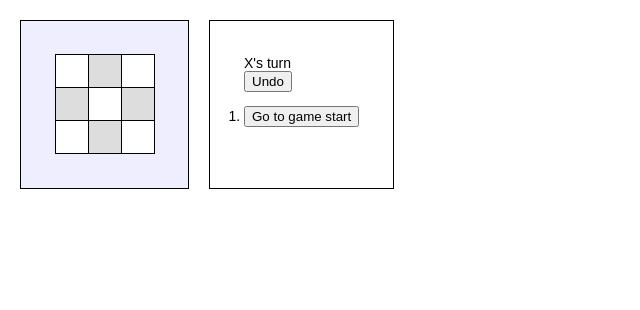
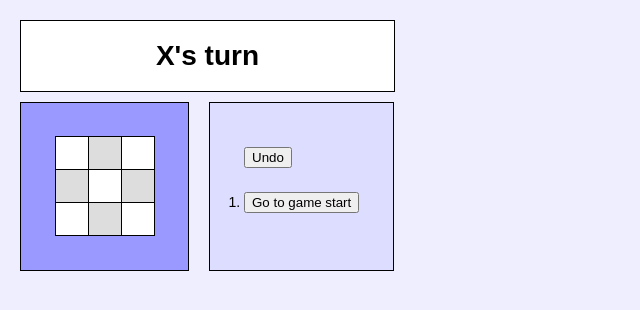
Before and after one commit to allandelarosa/ultimate-tic-tac-toe, a React (Create React App) app: page / in a window 1280 px wide. Shown: the top 310 px of the page, without its empty margins (0-640 px from the left). Built offline with nearby package versions, Linux system fonts and the light colour scheme.

Commit message:
Played around with css; cannot get board and game info to be centered because of flex, will try to get that working after ultimate tic tac toe

```diff
--- a/src/index.css
+++ b/src/index.css
@@ -1,6 +1,7 @@
 body {
   font: 14px "Century Gothic", Futura, sans-serif;
   margin: 20px;
+  background: #eef;
 }
 
 ol, ul {
@@ -14,7 +15,10 @@ ol, ul {
 }
 
 .status {
+  background: white;
+  border: 1px solid black;
   margin-bottom: 10px;
+  width: 373px;
 }
 
 .square {
@@ -42,18 +46,24 @@ ol, ul {
   background: #ddd;
 }
 
+.undo {
+  margin: 10px 0 10px 0;
+}
+
 .game {
   display: flex;
   flex-direction: row;
+  width: 400px;
 }
 
 .game-board {
-  background: #eef;
+  background: #99f;
   border: 1px solid black;
   padding: 34px;
 }
 
 .game-info {
+  background: #ddf;
   margin-left: 20px;
   border: 1px solid black;
   padding: 34px;
--- a/src/index.js
+++ b/src/index.js
@@ -144,6 +144,10 @@ class Game extends React.Component {
     }
 
     return (
+      <div>
+      <header className="status" align="center">
+        <h1>{status}</h1>
+      </header>
       <div className="game">
         <div className="game-board">
           <Board
@@ -153,10 +157,10 @@ class Game extends React.Component {
           />
         </div>
         <div className="game-info">
-          <div>{status}</div>
-          <button onClick={() => this.undo()}>Undo</button>
+          <button className="undo" onClick={() => this.undo()}>Undo</button>
           <ol>{moves}</ol>
         </div>
+      </div>
       </div>
     );
   }
```
